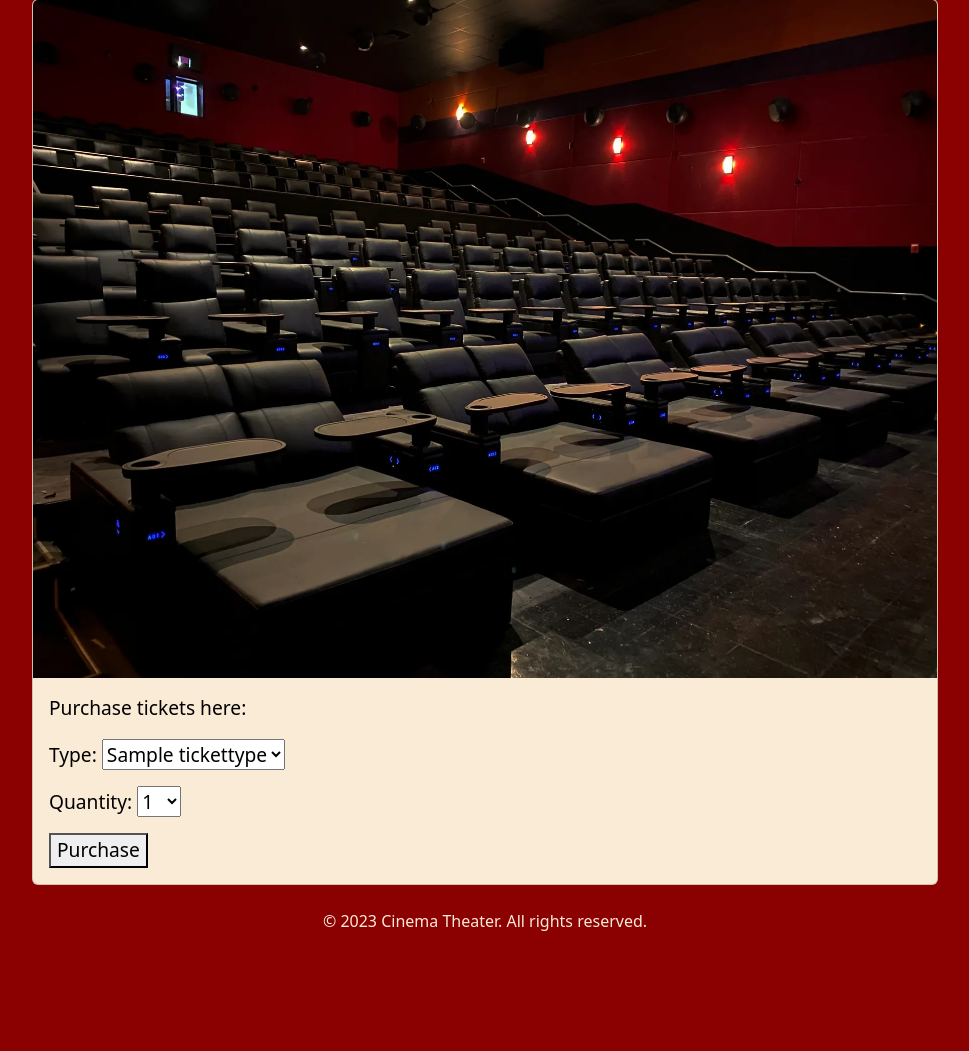
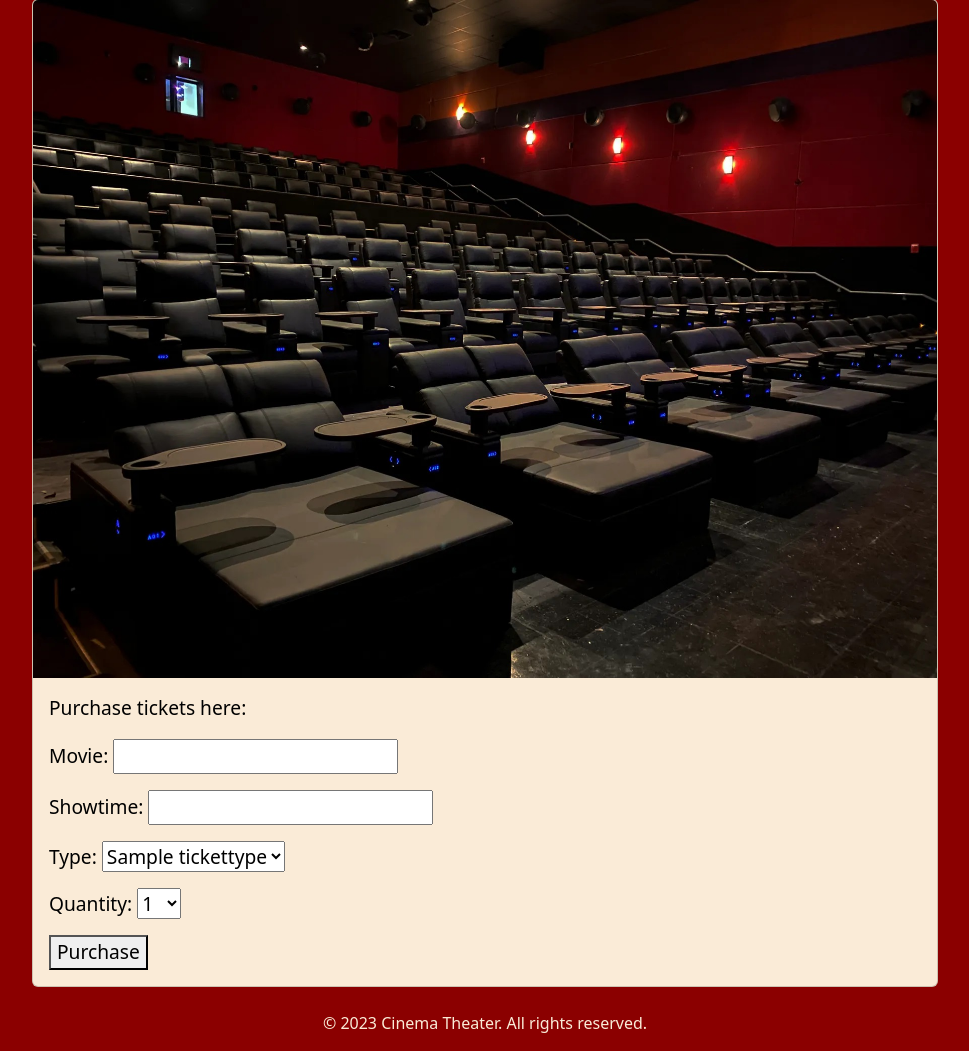
Before and after one commit to kiraashley24/miniproject4KS, a Django app: page /tickets/ in a window 1280 px wide. Shown: the part 191-1242 px from the top of the page, without its empty margins (155-1124 px from the left). Before the commit the page ends 1122 px from the top, so only its background shows below. Run offline with Django 4.2, Linux system fonts and the light colour scheme; tables that the repository leaves empty hold one stand-in row (values such as "Sample post").

Commit message:
added movie and showtime fields

```diff
--- a/polls/admin.py
+++ b/polls/admin.py
@@ -1,5 +1,6 @@
 from django.contrib import admin
 from .models import TicketType, Ticket
 
+
 admin.site.register(TicketType)
 admin.site.register(Ticket)
--- a/polls/forms.py
+++ b/polls/forms.py
@@ -10,4 +10,4 @@ class TicketForm(forms.ModelForm):
 
     class Meta:
         model = Ticket
-        fields = ['type', 'quantity']
+        fields = ['movie', 'showtime', 'type', 'quantity']
--- a/polls/models.py
+++ b/polls/models.py
@@ -33,6 +33,8 @@ class TicketType(models.Model):
         return self.name
 
 class Ticket(models.Model):
+    movie = models.CharField(max_length=255, null=True, blank=True)
+    showtime = models.CharField(max_length=255, null=True, blank=True)
     type = models.ForeignKey(TicketType, on_delete=models.CASCADE, default=1)
     quantity = models.PositiveIntegerField(default=0)
 
--- a/polls/templates/polls/tickets.html
+++ b/polls/templates/polls/tickets.html
@@ -14,7 +14,7 @@
                             {% if ticket_submitted %}
                                 <p>Thanks for purchasing your tickets. Enjoy your movie!</p>
                                 <div class="mt-3 text-center">
-                                    <p>Need more tickets? <a href="{% url 'tickets' %}"><em>Purchase more here</em></a>.</p>
+                                    <p>Need more tickets?<a href="{% url 'tickets' %}"> Purchase more here</a>.</p>
                                 </div>
                             {% else %}
                                 <p>Purchase tickets here:</p>
```
